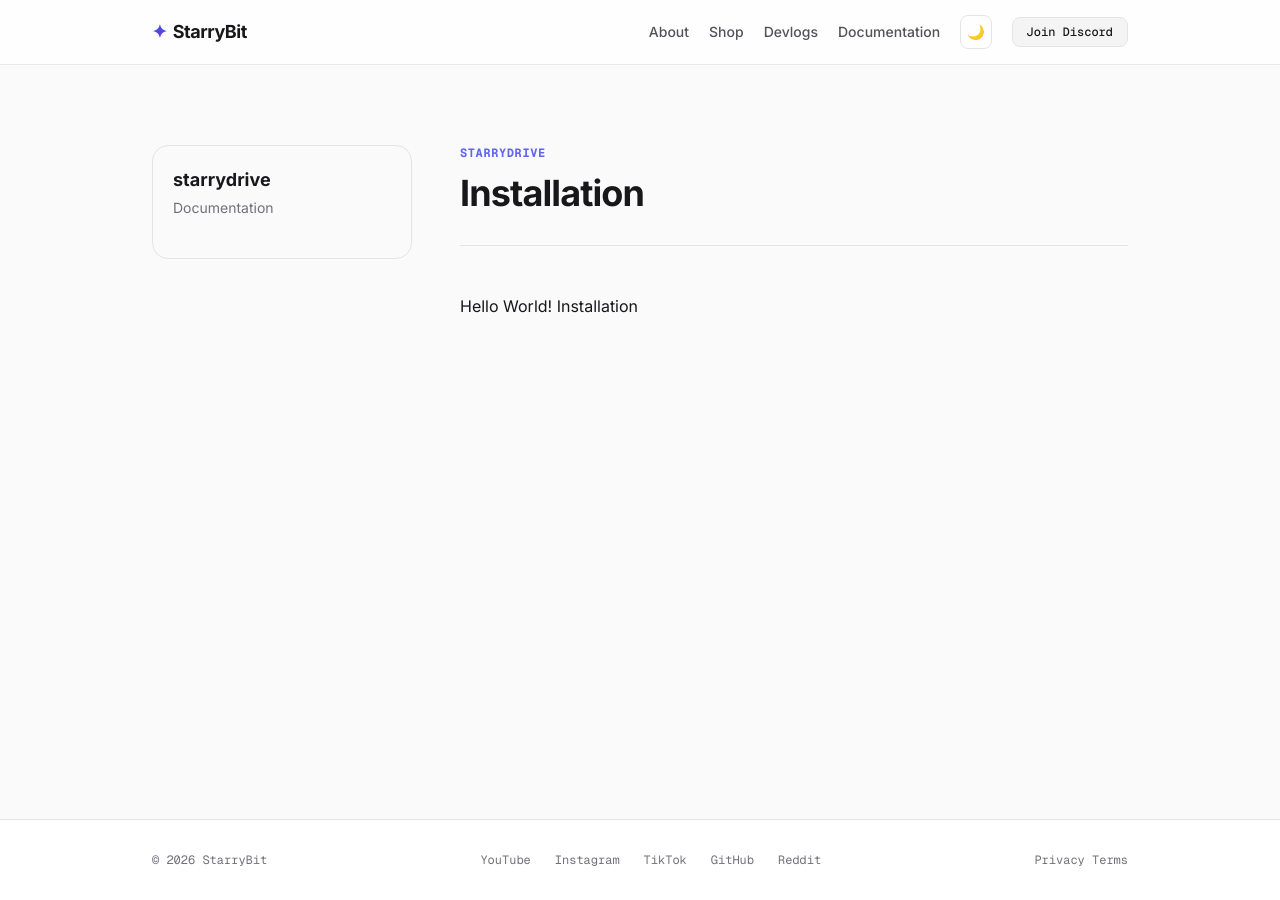
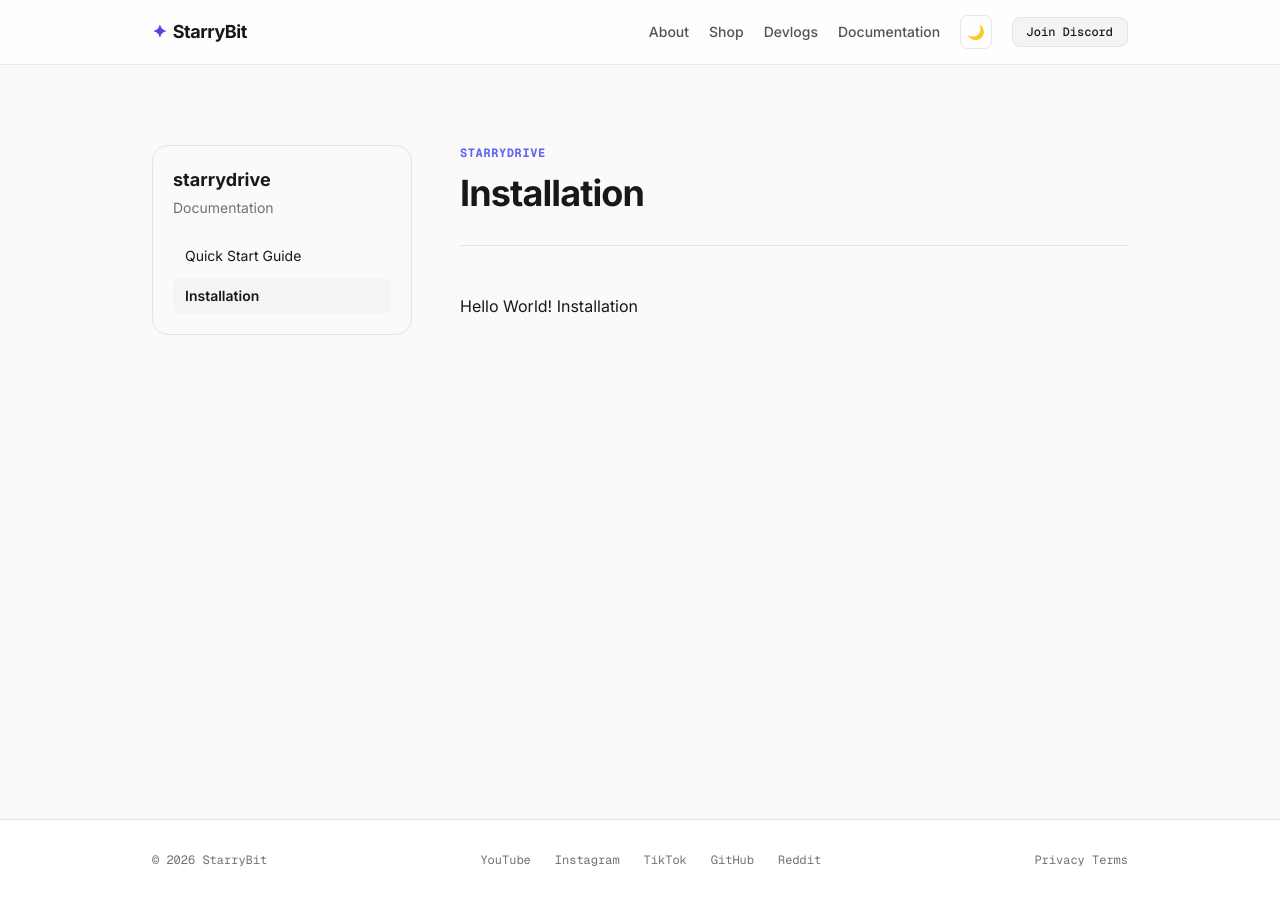
Before and after one commit to StarryBit/starrybit.github.io, a Jekyll site: the page built from _docs/starrydrive/installation.html, in a window 1280 px wide. Built offline with Jekyll 4.4.1, drawn with Linux system fonts in a browser that asks for light colours; nearby versions of some CDN libraries; some of the changed lines change nothing that is shown.

Commit message:
Update docs.html

```diff
--- a/_layouts/docs.html
+++ b/_layouts/docs.html
@@ -14,7 +14,10 @@ layout: default
                     Documentation
                 </p>
                 <nav class="space-y-1 text-sm">
-                    {% assign products = site.docs | where_exp: "doc", "doc.description" %}
+
+                {% assign docs = site.docs
+                    | where: "product", page.product
+                    | sort: "order" %}
 
                 {% for doc in docs %}
 
@@ -22,7 +25,9 @@ layout: default
                    class="block px-3 py-2 rounded-lg hover:bg-zinc-100 dark:hover:bg-zinc-800 {% if doc.url == page.url %}bg-zinc-100 dark:bg-zinc-800 font-semibold{% endif %}">
                     {{ doc.nav_title }}
                 </a>
+
                 {% endfor %}
+
                 </nav>
             </div>
         </div>
```
Lines whose indentation alone changed are shown as unchanged.
